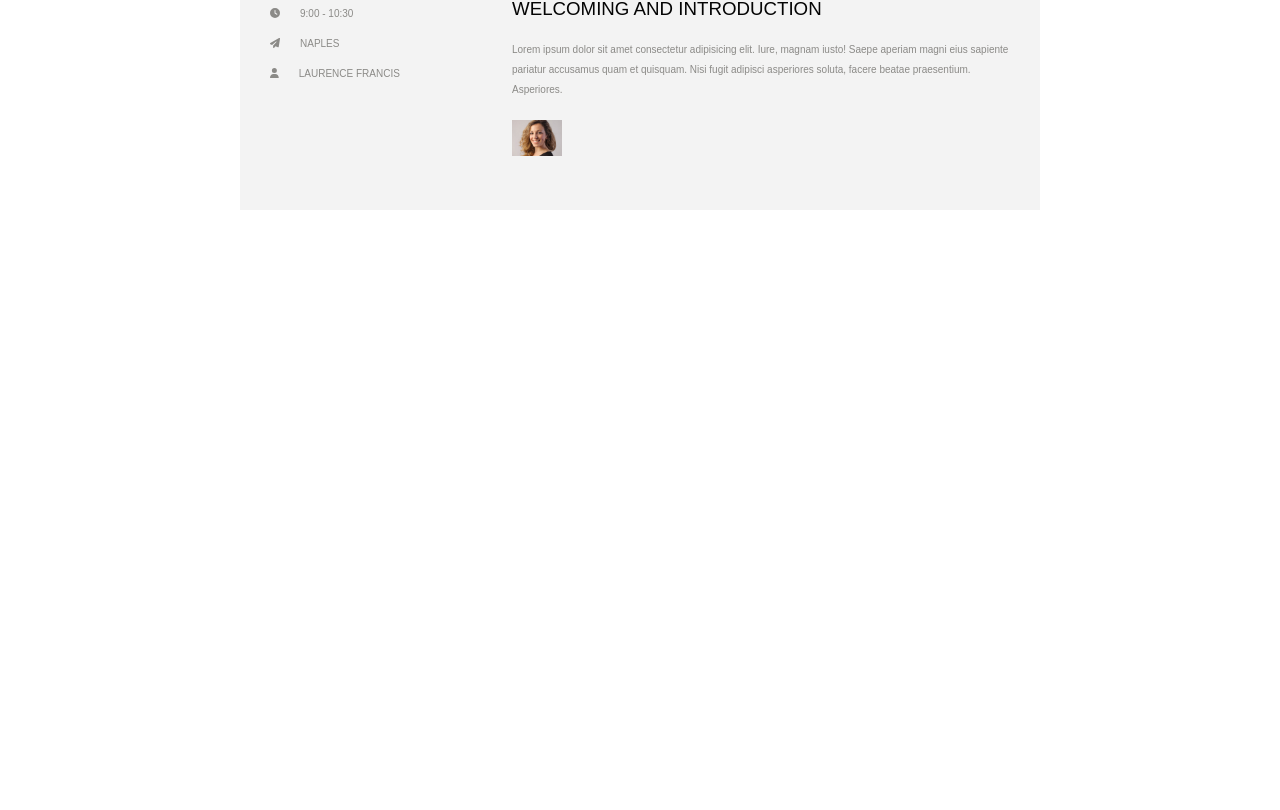
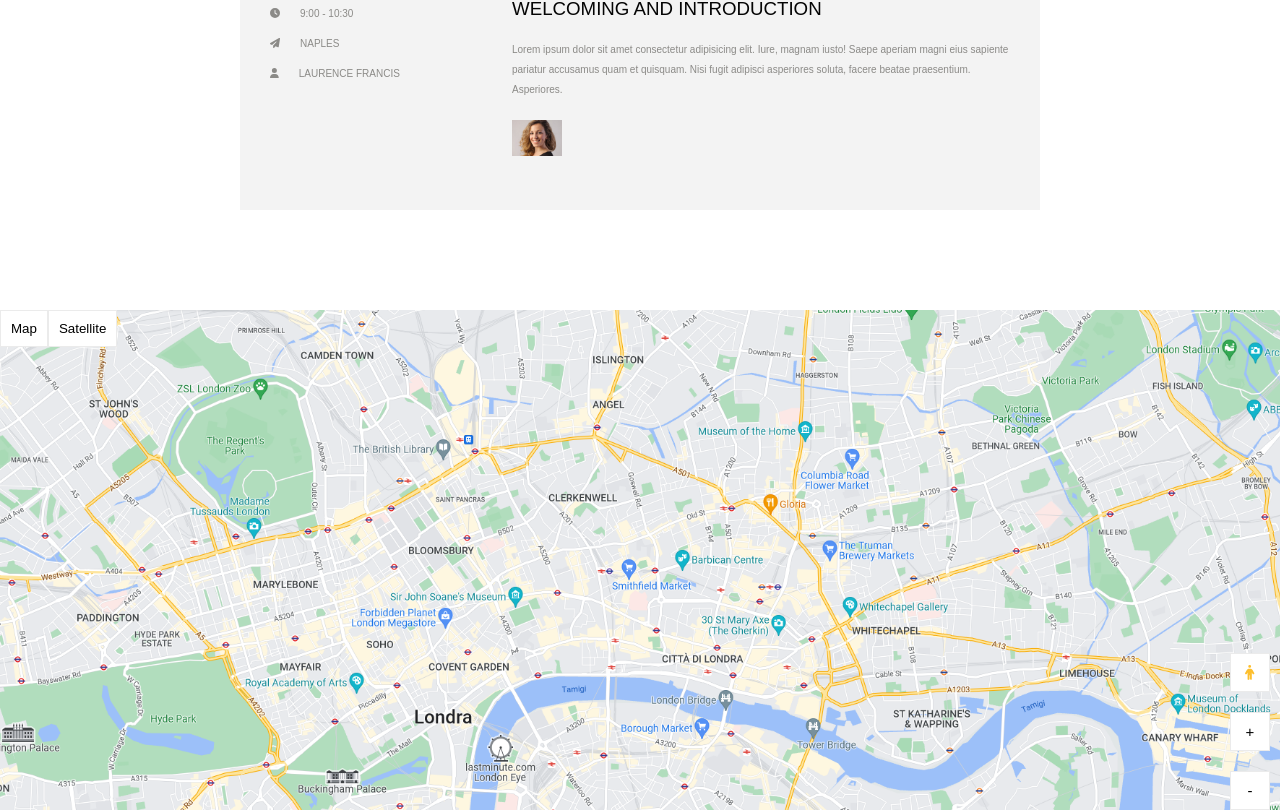
Before and after one commit to AlessandroDiNardo/proj-html-vuejs, a Vue app: page / in a window 1280 px wide. Shown: the part 2059-2869 px from the top of the page. Before the commit the page ends 2369 px from the top, so only its background shows below. Built offline with nearby package versions, Linux system fonts and the light colour scheme.

Commit message:
add section maps. and screen map

```diff
--- a/src/components/AppMain.vue
+++ b/src/components/AppMain.vue
@@ -4,6 +4,7 @@
 import AppCountdown from './AppCountdown.vue';
 import AppSpeaker from './AppSpeaker.vue';
 import AppProgram from './AppProgram.vue';
+import AppMap from './AppMap.vue';
 
 export default {
     name: "AppMain",
@@ -13,6 +14,7 @@
         AppCountdown,
         AppSpeaker,
         AppProgram,
+        AppMap,
     }
 }
 </script>
@@ -24,6 +26,7 @@
         <AppCountdown />
         <AppSpeaker />
         <AppProgram />
+        <AppMap />
     </main>
 </template>
 
--- /dev/null
+++ b/src/components/AppMap.vue
@@ -0,0 +1,79 @@
+<script>
+export default {
+    name: "AppMap"
+}
+</script>
+
+<template>
+    <section>
+        <div class="top">
+            <button>Map</button>
+            <button>Satellite</button>
+        </div>
+        <div class="bottom">
+            <button id="icon-person">
+                <font-awesome-icon icon="fa-solid fa-person" />
+            </button>
+            <button>+</button>
+            <button>-</button>
+        </div>
+    </section>
+</template>
+
+<style lang="scss" scoped>
+@use '../style/partials/variables.scss' as *;
+@use '../style/general.scss' as *;
+
+section {
+    background-image: url(../../public/img/maps.png);
+    height: 500px;
+    background-size: cover;
+    padding: 10px 0;
+    position: relative;
+
+    .bottom {
+        height: 100%;
+        display: flex;
+        flex-direction: column;
+        gap: 20px;
+        justify-content: flex-end;
+        align-items: flex-end;
+        position: absolute;
+        bottom: 0;
+        right: 10px;
+
+        button {
+            font-size: 15px;
+            width: 40px;
+            color: #fdbf2d;
+
+            &:nth-last-child(-n+2) {
+                color: $material-black;
+            }
+        }
+    }
+
+    .top {
+        height: 100%;
+        display: flex;
+        flex-direction: row;
+        justify-content: flex-start;
+        align-items: flex-start;
+        position: absolute;
+        top: 0;
+        left: 0;
+    }
+
+    button {
+        border: 1px solid rgba(0, 0, 0, 0.079);
+        background-color: $cube-white;
+        padding: 10px;
+
+        &:hover {
+            background-color: $cube-lightGrey;
+            cursor: pointer;
+            color: $material-black;
+        }
+    }
+}
+</style>
--- a/src/main.js
+++ b/src/main.js
@@ -9,10 +9,10 @@
 import { FontAwesomeIcon } from '@fortawesome/vue-fontawesome'
 
 /* import specific icons */
-import { faBolt, faMagnifyingGlass, faPaperPlane, faQuestion, faTrophy, faUser, faClock } from '@fortawesome/free-solid-svg-icons'
+import { faBolt, faMagnifyingGlass, faPaperPlane, faQuestion, faTrophy, faUser, faClock, faPerson } from '@fortawesome/free-solid-svg-icons'
 
 /* add icons to the library */
-library.add(faMagnifyingGlass, faTrophy, faBolt, faQuestion, faClock, faPaperPlane, faUser)
+library.add(faMagnifyingGlass, faTrophy, faBolt, faQuestion, faClock, faPaperPlane, faUser, faPerson)
 
 createApp(App)
     .component('font-awesome-icon', FontAwesomeIcon)
```
Also changed, not shown: public/img/maps.png.
